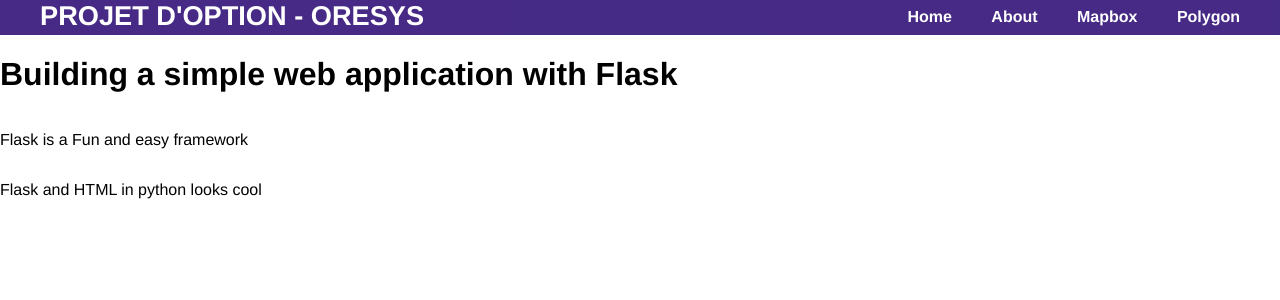
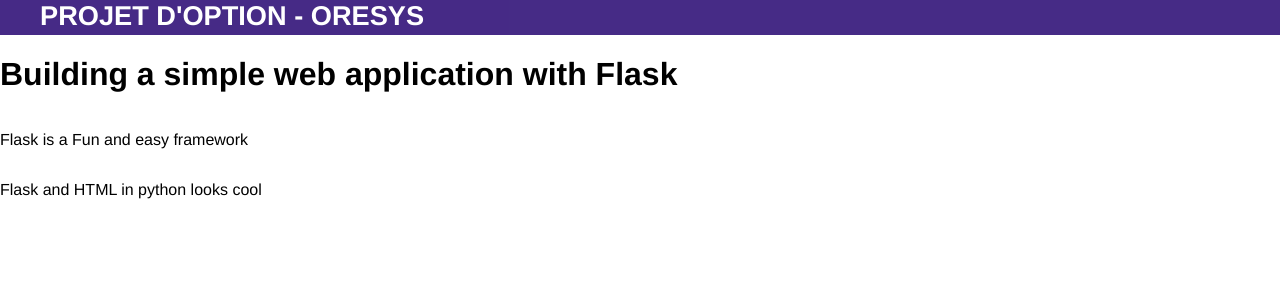
Before and after one commit to romainvo/po_oresys, a Flask app: template templates/home.html in a window 1280 px wide. Shown: the top 300 px of the page. Run offline with Flask 2, Linux system fonts and the light colour scheme; the template is opened without the code that fills it, so the values that code supplies are empty; some libraries are stand-ins or nearby versions.

Commit message:
deleting buttons and renaming tab on website

```diff
--- a/main.py
+++ b/main.py
@@ -10,17 +10,5 @@ def home():
 def send_donneesgeo(path):
 	return send_from_directory('static/donneesgeos', path)
 
-@app.route("/mapbox")
-def test_mapbox():
-  return render_template("test_mapbox.html")
-
-@app.route("/polygon")
-def test_polygon():
-  return render_template("test_polygon.html")
-
-@app.route("/about")
-def about():
-  return render_template("about.html")
-
 if __name__ == "__main__":
   app.run(debug=True)
--- a/static/js/test_mapbox.js
+++ b/static/js/test_mapbox.js
@@ -42,7 +42,7 @@ map.on('load', function () {
     map.addSource('croisements', {
         type: 'geojson',
         generateId: true,
-        data: '/donneesgeos/croisementBis3.geojson',
+        data: '/donneesgeos/croisement_seuil_0_8.geojson',
     });
 
     map.addLayer({
@@ -258,7 +258,7 @@ map.on('load', function () {
     // On remet à jour les data des sources pour afficher à nouveau tous les points
     map.on('click',function(e){
         map.getSource('rpls').setData('/donneesgeos/rpls.geojson');
-        map.getSource('croisements').setData('/donneesgeos/croisementBis3.geojson')
+        map.getSource('croisements').setData('/donneesgeos/croisement_seuil_0_8.geojson')
         map.setPaintProperty('rpls-unclustered-points', 'circle-radius', 4);
     });
 
--- a/templates/template.html
+++ b/templates/template.html
@@ -17,12 +17,6 @@
             <h1 class="logo">Projet d'option - Oresys</h1>
             <strong>
                <nav>
-                  <ul class="menu">
-                     <li><a href="{{ url_for('home') }}">Home</a></li>
-                     <li><a href="{{ url_for('about') }}">About</a></li>
-                     <li><a href="{{ url_for('test_mapbox') }}">Mapbox</a></li>
-                     <li><a href="{{ url_for('test_polygon') }}">Polygon</a></li>
-                  </ul>
                </nav>
             </strong>
          </div>
--- a/templates/test_mapbox.html
+++ b/templates/test_mapbox.html
@@ -2,7 +2,7 @@
 <html>
     <head>
         <meta charset='utf-8' />
-        <title>Testing Mapbox API</title>
+        <title>Projet d'option Oresys</title>
         <meta name='viewport' content='initial-scale=1,maximum-scale=1,user-scalable=no' />
         <style>
             #map {
```
Also changed, not shown: 2 other files.
